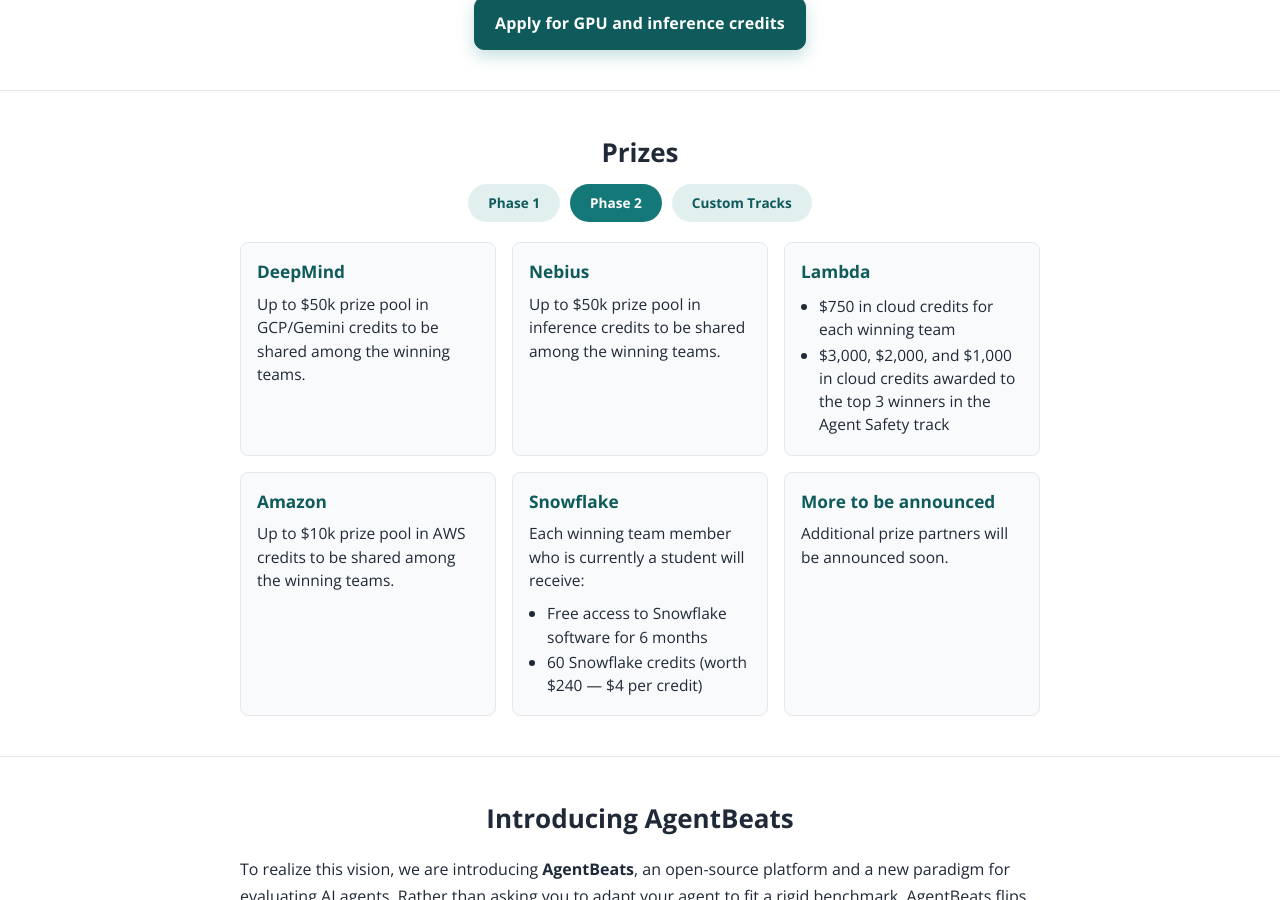
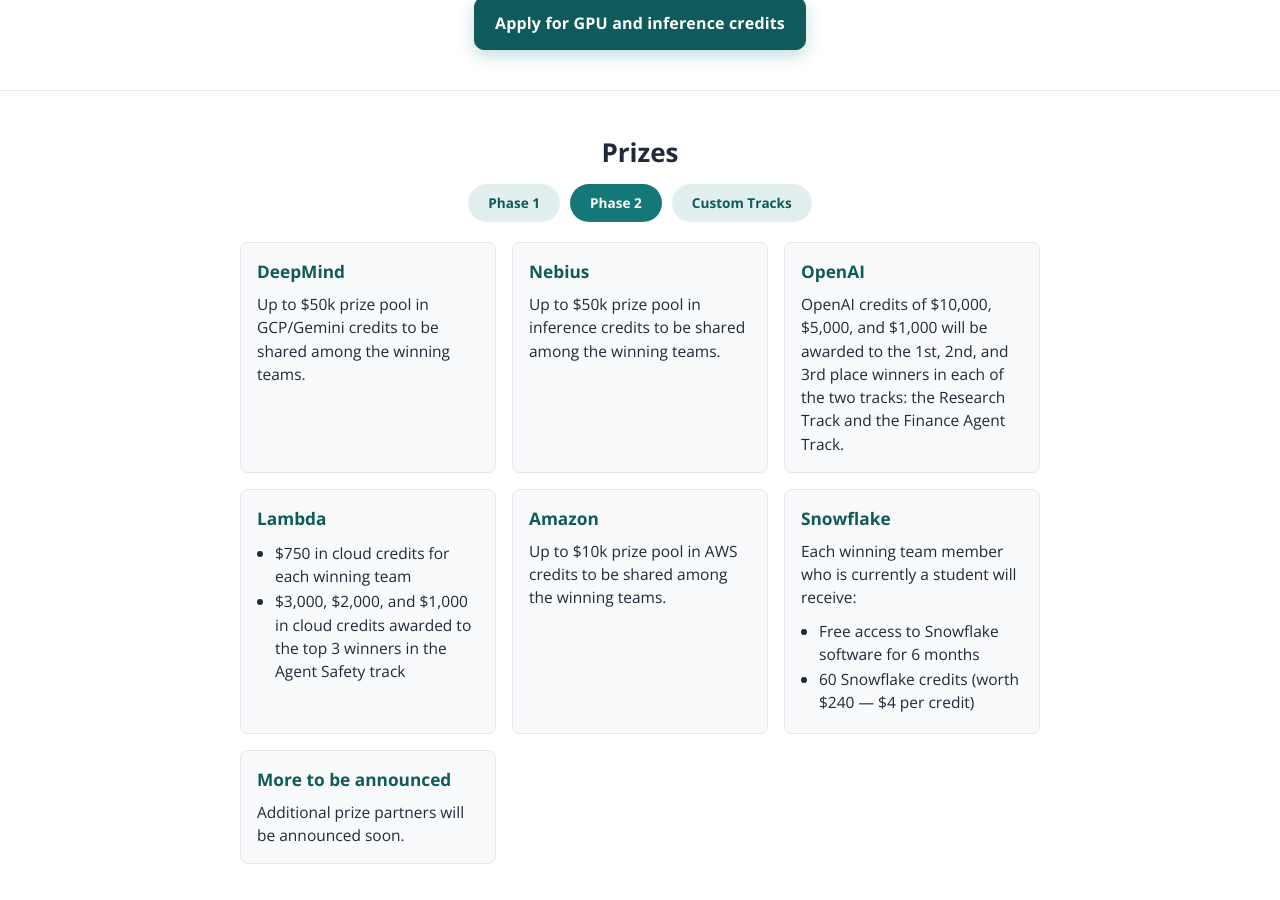
Before and after one commit to rdi-berkeley/rdi-berkeley.github.io, a Jekyll site: the page agentx-agentbeats.html, which Jekyll copies as it is, in a window 1280 px wide and 900 px high, scrolled down 3505 px. Built offline with Jekyll 4.4.1, drawn with Linux system fonts in a browser that asks for light colours.

Commit message:
agentx-agentbeats: more Phase 2 prizes

```diff
--- a/agentx-agentbeats.html
+++ b/agentx-agentbeats.html
@@ -753,6 +753,10 @@
             <article class="prize-card">
               <h3>Nebius</h3>
               <p>Up to $50k prize pool in inference credits to be shared among the winning teams.</p>
+            </article>
+            <article class="prize-card">
+              <h3>OpenAI</h3>
+              <p>OpenAI credits of $10,000, $5,000, and $1,000 will be awarded to the 1st, 2nd, and 3rd place winners in each of the two tracks: the Research Track and the Finance Agent Track.</p>
             </article>
             <article class="prize-card">
               <h3>Lambda</h3>
```
